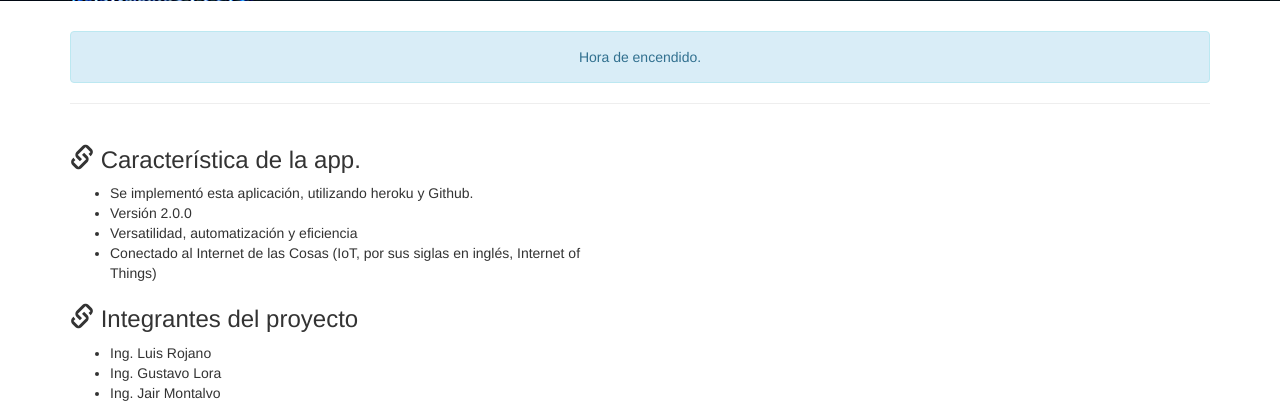
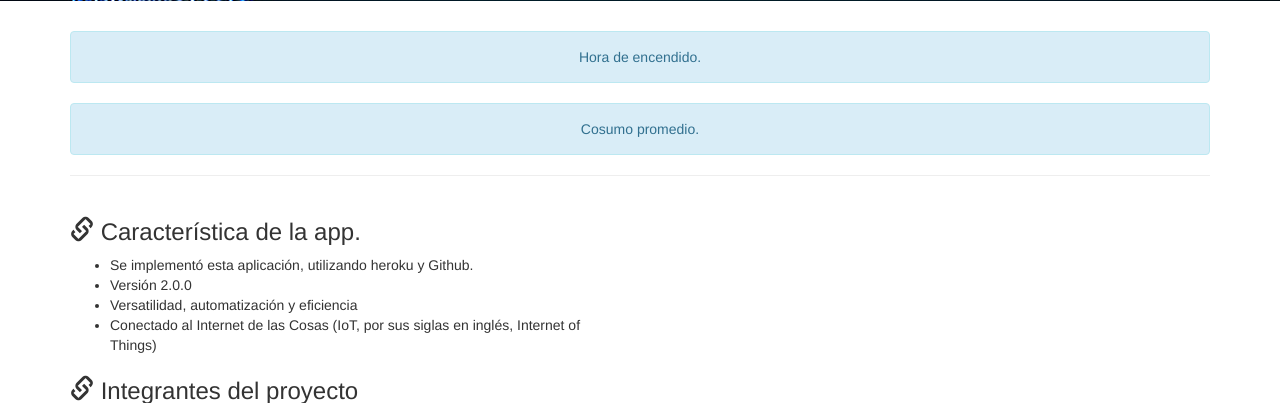
Before and after one commit to luisrojano/smarthouse2021, a PHP site: template web/views/index.twig in a window 1280 px wide. Shown: the part 521-924 px from the top of the page. Run offline with PHP 8.4, Linux system fonts and the light colour scheme; the template is opened without the code that fills it, so the values that code supplies are empty; some libraries are stand-ins or nearby versions.

Commit message:
Update index.twig

```diff
--- a/web/views/index.twig
+++ b/web/views/index.twig
@@ -15,6 +15,9 @@
 <div class="container">
   <div class="alert alert-info text-center" role="alert">
     Hora de encendido.
+  </div>
+    <div class="alert alert-info text-center" role="alert">
+    Cosumo promedio.
   </div>
   <hr>
   <div class="row">
```
